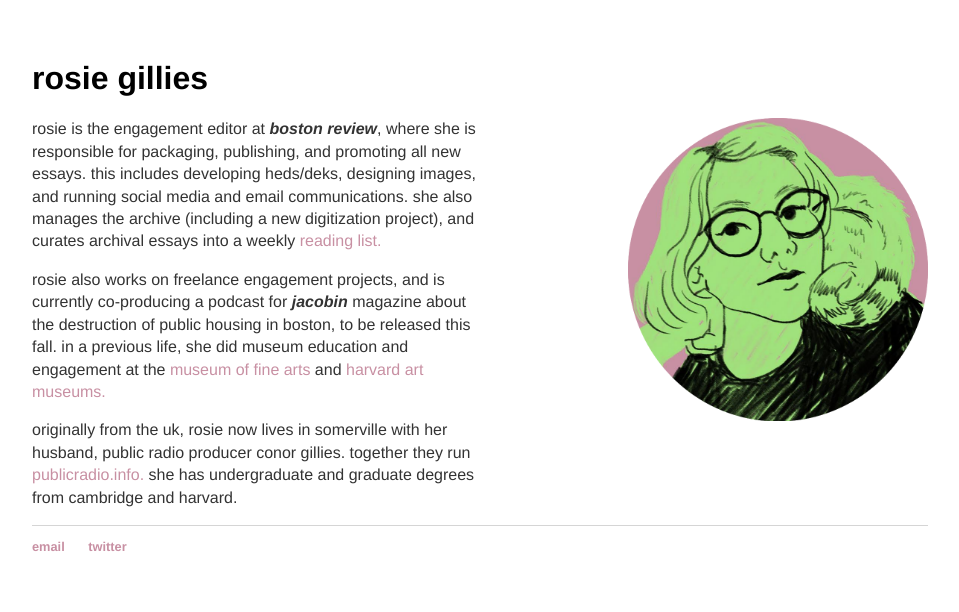
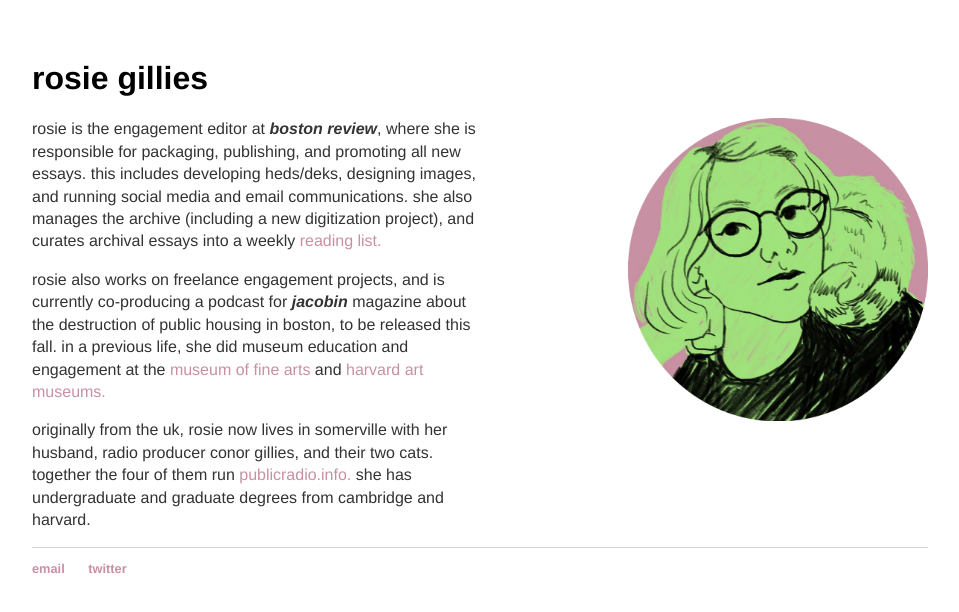
Before and after one commit to rosiebusia/rosiebusia.github.io, a Jekyll site: the page built from index.html, in a window 1280 px wide. Shown: the top 612 px of the page, without its empty margins (88-1047 px from the left). Built offline with Jekyll 4.4.1, drawn with Linux system fonts in a browser that asks for light colours.

Commit message:
Update index.html

```diff
--- a/index.html
+++ b/index.html
@@ -7,5 +7,5 @@
 	<body> <img alt="" src="rosie.png" style="width: 300px; float: right;"/></body>
 	<p>rosie is the engagement editor at <i><b>boston review</b></i>, where she is responsible for packaging, publishing, and promoting all new essays. this includes developing heds/deks, designing images, and running social media and email communications. she also manages the archive (including a new digitization project), and curates archival essays into a weekly <a href="http://bostonreview.net/author/rosie-gillies" target_"blank">reading list.</a></p>
 <p>rosie also works on freelance engagement projects, and is currently co-producing a podcast for <b><i>jacobin</i></b> magazine about the destruction of public housing in boston, to be released this fall. in a previous life, she did museum education and engagement at the <a href="https://www.metrowestdailynews.com/news/20170129/fantastical-creatures-art-program-in-southborough" target="_blank">museum of fine arts</a> and <a href="https://news.harvard.edu/gazette/story/2016/04/the-link-between-art-and-history/" target="blank">harvard art museums.</a></p>
-	<p>originally from the uk, rosie now lives in somerville with her husband, public radio producer conor gillies. together they run <a href="http://www.publicradio.info">publicradio.info.</a> she has undergraduate and graduate degrees from cambridge and harvard.</p>
+	<p>originally from the uk, rosie now lives in somerville with her husband, radio producer conor gillies, and their two cats. together the four of them run <a href="http://www.publicradio.info">publicradio.info.</a> she has undergraduate and graduate degrees from cambridge and harvard.</p>
 </div><!-- /.blurb -->
```
